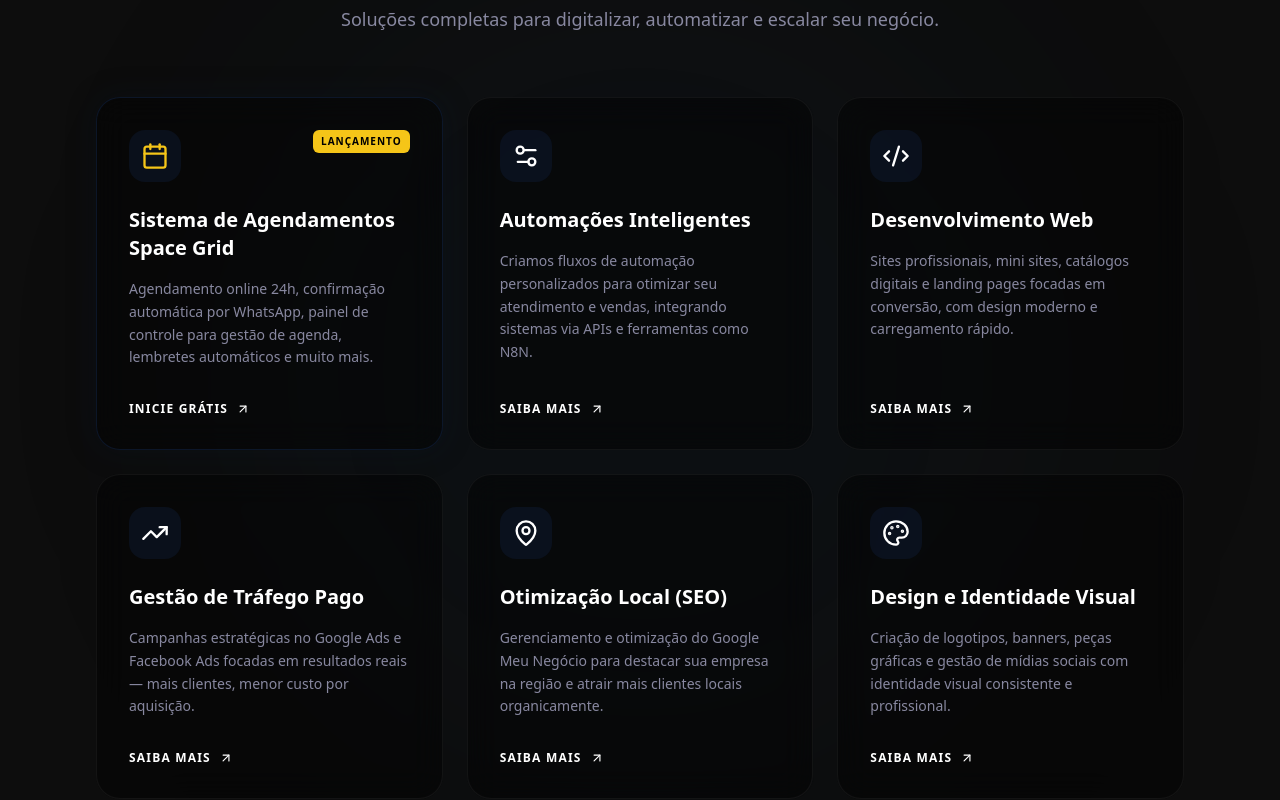
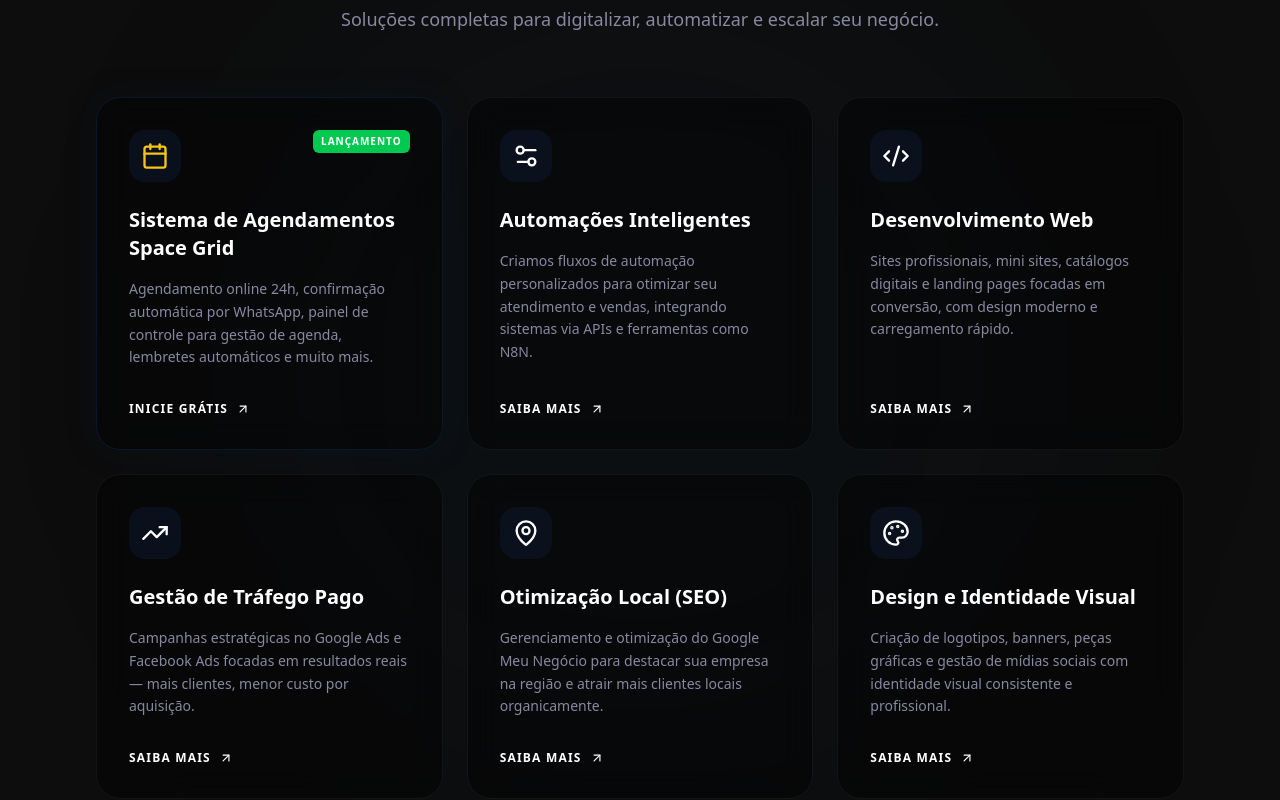
Before and after one commit to gleber2006-sketch/site-institucional-space-g, a Next.js app: page / in a window 1280 px wide. Shown: the part 939-1739 px from the top of the page. Built offline with nearby package versions, Linux system fonts and the light colour scheme.

Commit message:
style: altera badge Lancamento para verde vibrante

```diff
--- a/src/components/Services.tsx
+++ b/src/components/Services.tsx
@@ -79,7 +79,7 @@ export default function Services() {
                 </div>
 
                 {service.badge && (
-                  <span className="absolute top-8 right-8 text-[10px] font-bold uppercase tracking-widest bg-accent text-black px-2 py-1 rounded-md">
+                  <span className="absolute top-8 right-8 text-[10px] font-bold uppercase tracking-widest bg-green-500 text-white px-2 py-1 rounded-md">
                     {service.badge}
                   </span>
                 )}
```
